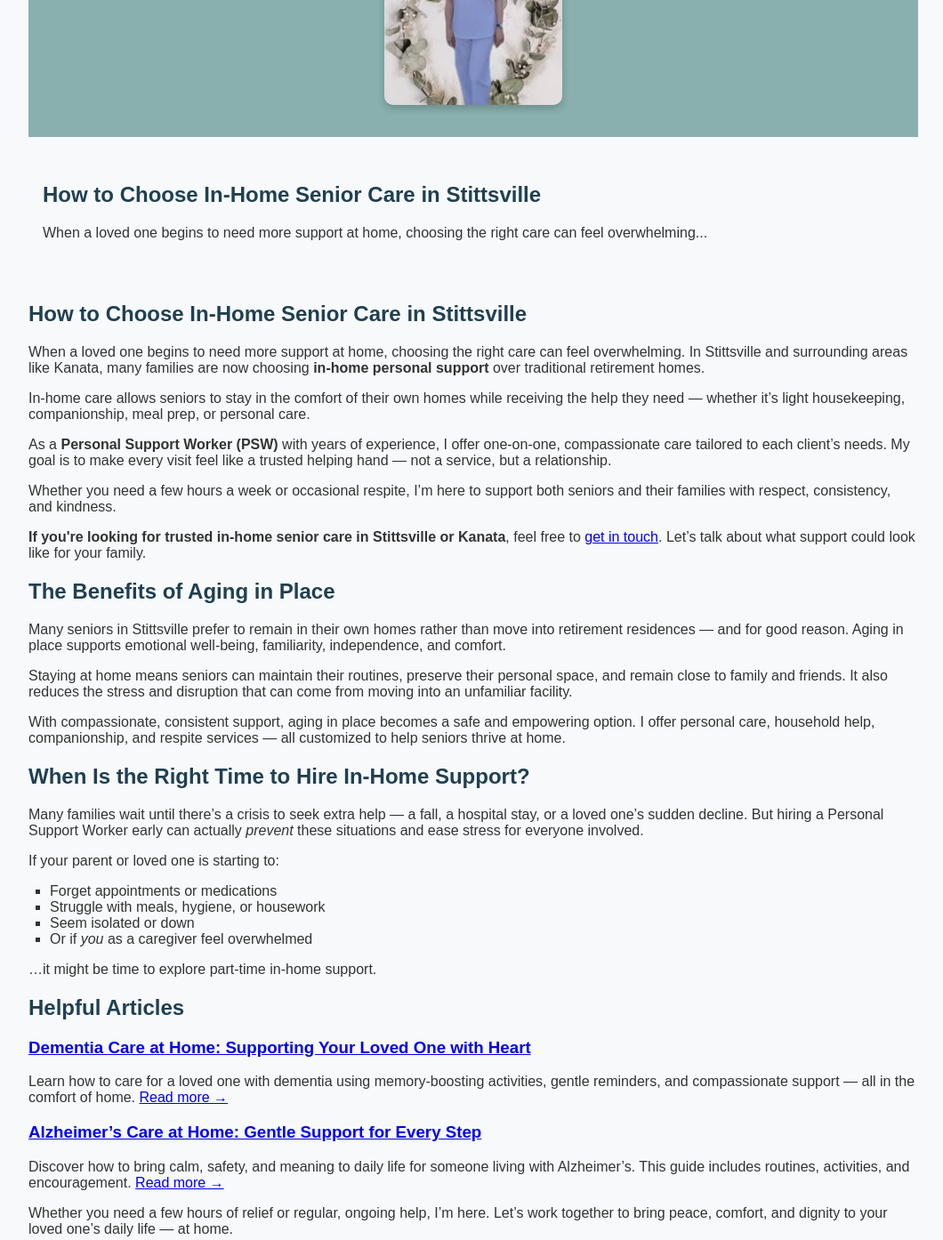
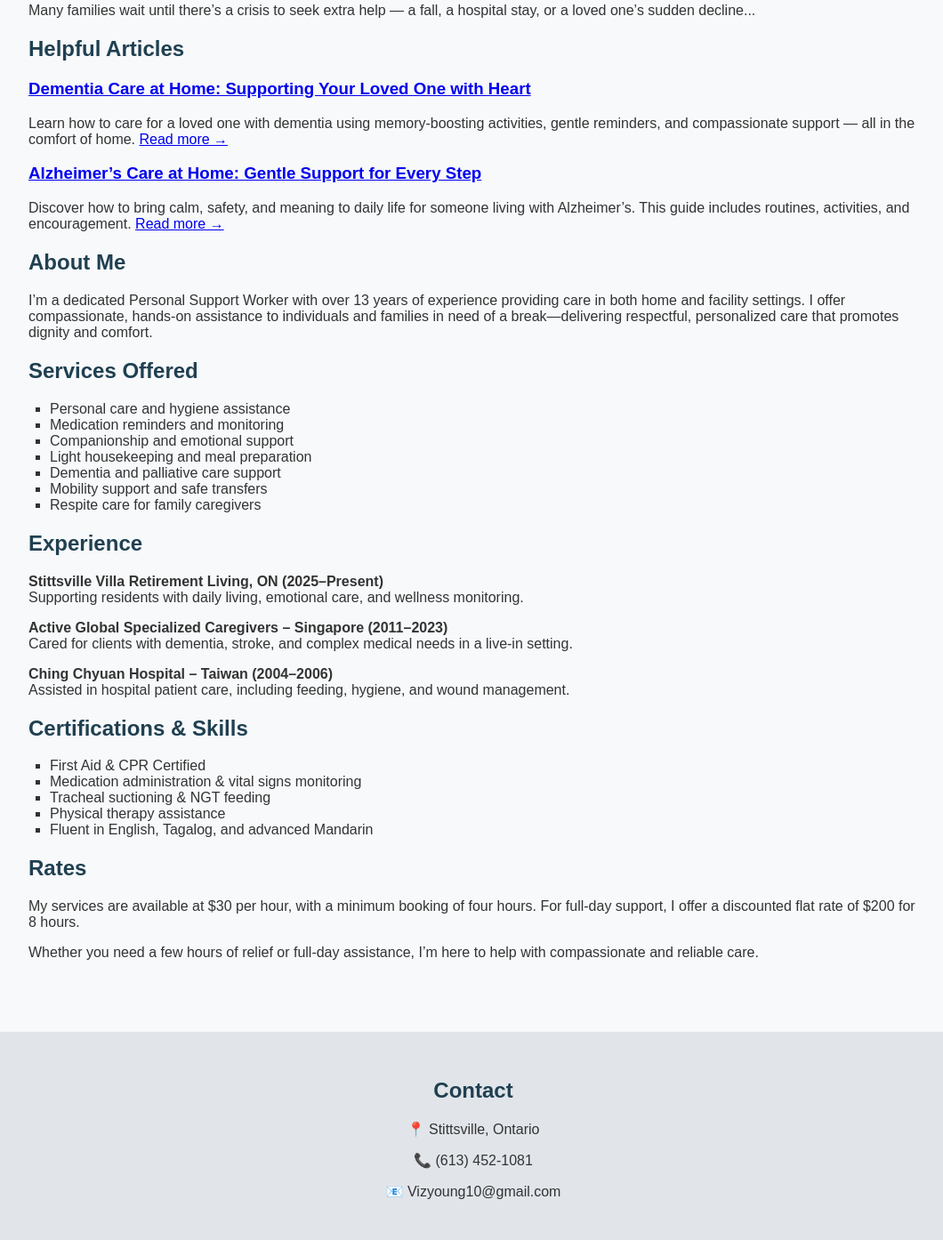
Before and after one commit to Moma-Jo/joan-support-services2, a plain HTML site: page index.html in a window 1280 px wide. Shown: the part 744-2138 px from the top of the page at 89% size, without its empty margins (108-1168 px from the left). Drawn offline with Linux system fonts and the light colour scheme.

Commit message:
Update index.html

```diff
--- a/index.html
+++ b/index.html
@@ -77,52 +77,60 @@
 </header>
 
   <div class="content-wrapper">
-    <header>
-  <div class="header-inner">
-    <div>
-      <h1 style="font-size: 2.5rem;">Stittsville Senior Home Care</h1>
-      <p style="font-size: 1.2rem;">Independent Personal Support with Compassion & Heart</p>
-    </div>
-    <img src="patient-face-replaced.jpg" alt="Senior care" style="width: 200px; height: auto; border-radius: 10px; box-shadow: 0 4px 8px rgba(0,0,0,0.2);">
-  </div>
-</header>
-
-<div class="content-wrapper">
-  <h2>How to Choose In-Home Senior Care in Stittsville</h2>
-  <p>When a loved one begins to need more support at home, choosing the right care can feel overwhelming...</p>
-  <!-- More content here -->
-</div>
     <h2>How to Choose In-Home Senior Care in Stittsville</h2>
-    <p>When a loved one begins to need more support at home, choosing the right care can feel overwhelming. In Stittsville and surrounding areas like Kanata, many families are now choosing <strong>in-home personal support</strong> over traditional retirement homes.</p>
-    <p>In-home care allows seniors to stay in the comfort of their own homes while receiving the help they need — whether it’s light housekeeping, companionship, meal prep, or personal care.</p>
-    <p>As a <strong>Personal Support Worker (PSW)</strong> with years of experience, I offer one-on-one, compassionate care tailored to each client’s needs. My goal is to make every visit feel like a trusted helping hand — not a service, but a relationship.</p>
-    <p>Whether you need a few hours a week or occasional respite, I’m here to support both seniors and their families with respect, consistency, and kindness.</p>
-    <p><strong>If you're looking for trusted in-home senior care in Stittsville or Kanata</strong>, feel free to <a href="mailto:vizyoung10@gmail.com">get in touch</a>. Let’s talk about what support could look like for your family.</p>
+    <p>When a loved one begins to need more support at home, choosing the right care can feel overwhelming...</p>
 
     <h2>The Benefits of Aging in Place</h2>
     <p>Many seniors in Stittsville prefer to remain in their own homes rather than move into retirement residences — and for good reason. Aging in place supports emotional well-being, familiarity, independence, and comfort.</p>
-    <p>Staying at home means seniors can maintain their routines, preserve their personal space, and remain close to family and friends. It also reduces the stress and disruption that can come from moving into an unfamiliar facility.</p>
-    <p>With compassionate, consistent support, aging in place becomes a safe and empowering option. I offer personal care, household help, companionship, and respite services — all customized to help seniors thrive at home.</p>
 
     <h2>When Is the Right Time to Hire In-Home Support?</h2>
-    <p>Many families wait until there’s a crisis to seek extra help — a fall, a hospital stay, or a loved one’s sudden decline. But hiring a Personal Support Worker early can actually <em>prevent</em> these situations and ease stress for everyone involved.</p>
-    <p>If your parent or loved one is starting to:</p>
+    <p>Many families wait until there’s a crisis to seek extra help — a fall, a hospital stay, or a loved one’s sudden decline...</p>
+
+    <h2>Helpful Articles</h2>
+
+    <h3><a href="/articles/dementia-care-at-home.html">Dementia Care at Home: Supporting Your Loved One with Heart</a></h3>
+    <p>Learn how to care for a loved one with dementia using memory-boosting activities, gentle reminders, and compassionate support — all in the comfort of home. <a href="/articles/dementia-care-at-home.html">Read more →</a></p>
+
+    <h3><a href="/articles/alzheimers-care-at-home.html">Alzheimer’s Care at Home: Gentle Support for Every Step</a></h3>
+    <p>Discover how to bring calm, safety, and meaning to daily life for someone living with Alzheimer’s. This guide includes routines, activities, and encouragement. <a href="/articles/alzheimers-care-at-home.html">Read more →</a></p>
+
+    <h2>About Me</h2>
+    <p>I’m a dedicated Personal Support Worker with over 13 years of experience providing care in both home and facility settings. I offer compassionate, hands-on assistance to individuals and families in need of a break—delivering respectful, personalized care that promotes dignity and comfort.</p>
+
+    <h2>Services Offered</h2>
     <ul>
-      <li>Forget appointments or medications</li>
-      <li>Struggle with meals, hygiene, or housework</li>
-      <li>Seem isolated or down</li>
-      <li>Or if <em>you</em> as a caregiver feel overwhelmed</li>
+      <li>Personal care and hygiene assistance</li>
+      <li>Medication reminders and monitoring</li>
+      <li>Companionship and emotional support</li>
+      <li>Light housekeeping and meal preparation</li>
+      <li>Dementia and palliative care support</li>
+      <li>Mobility support and safe transfers</li>
+      <li>Respite care for family caregivers</li>
     </ul>
-    <p>…it might be time to explore part-time in-home support.</p>
 
-   <h2>Helpful Articles</h2>
+    <h2>Experience</h2>
+    <p><strong>Stittsville Villa Retirement Living, ON (2025–Present)</strong><br>
+      Supporting residents with daily living, emotional care, and wellness monitoring.</p>
 
-<h3><a href="/articles/dementia-care-at-home.html">Dementia Care at Home: Supporting Your Loved One with Heart</a></h3>
-<p>Learn how to care for a loved one with dementia using memory-boosting activities, gentle reminders, and compassionate support — all in the comfort of home. <a href="/articles/dementia-care-at-home.html">Read more →</a></p>
+    <p><strong>Active Global Specialized Caregivers – Singapore (2011–2023)</strong><br>
+      Cared for clients with dementia, stroke, and complex medical needs in a live-in setting.</p>
 
-<h3><a href="/articles/alzheimers-care-at-home.html">Alzheimer’s Care at Home: Gentle Support for Every Step</a></h3>
-<p>Discover how to bring calm, safety, and meaning to daily life for someone living with Alzheimer’s. This guide includes routines, activities, and encouragement. <a href="/articles/alzheimers-care-at-home.html">Read more →</a></p>
-<p>Whether you need a few hours of relief or regular, ongoing help, I’m here. Let’s work together to bring peace, comfort, and dignity to your loved one’s daily life — at home.</p>
+    <p><strong>Ching Chyuan Hospital – Taiwan (2004–2006)</strong><br>
+      Assisted in hospital patient care, including feeding, hygiene, and wound management.</p>
+
+    <h2>Certifications & Skills</h2>
+    <ul>
+      <li>First Aid & CPR Certified</li>
+      <li>Medication administration & vital signs monitoring</li>
+      <li>Tracheal suctioning & NGT feeding</li>
+      <li>Physical therapy assistance</li>
+      <li>Fluent in English, Tagalog, and advanced Mandarin</li>
+    </ul>
+
+    <h2>Rates</h2>
+    <p>My services are available at $30 per hour, with a minimum booking of four hours. For full-day support, I offer a discounted flat rate of $200 for 8 hours.</p>
+    <p>Whether you need a few hours of relief or full-day assistance, I’m here to help with compassionate and reliable care.</p>
+
   </div>
 
   <footer id="contact">
```
